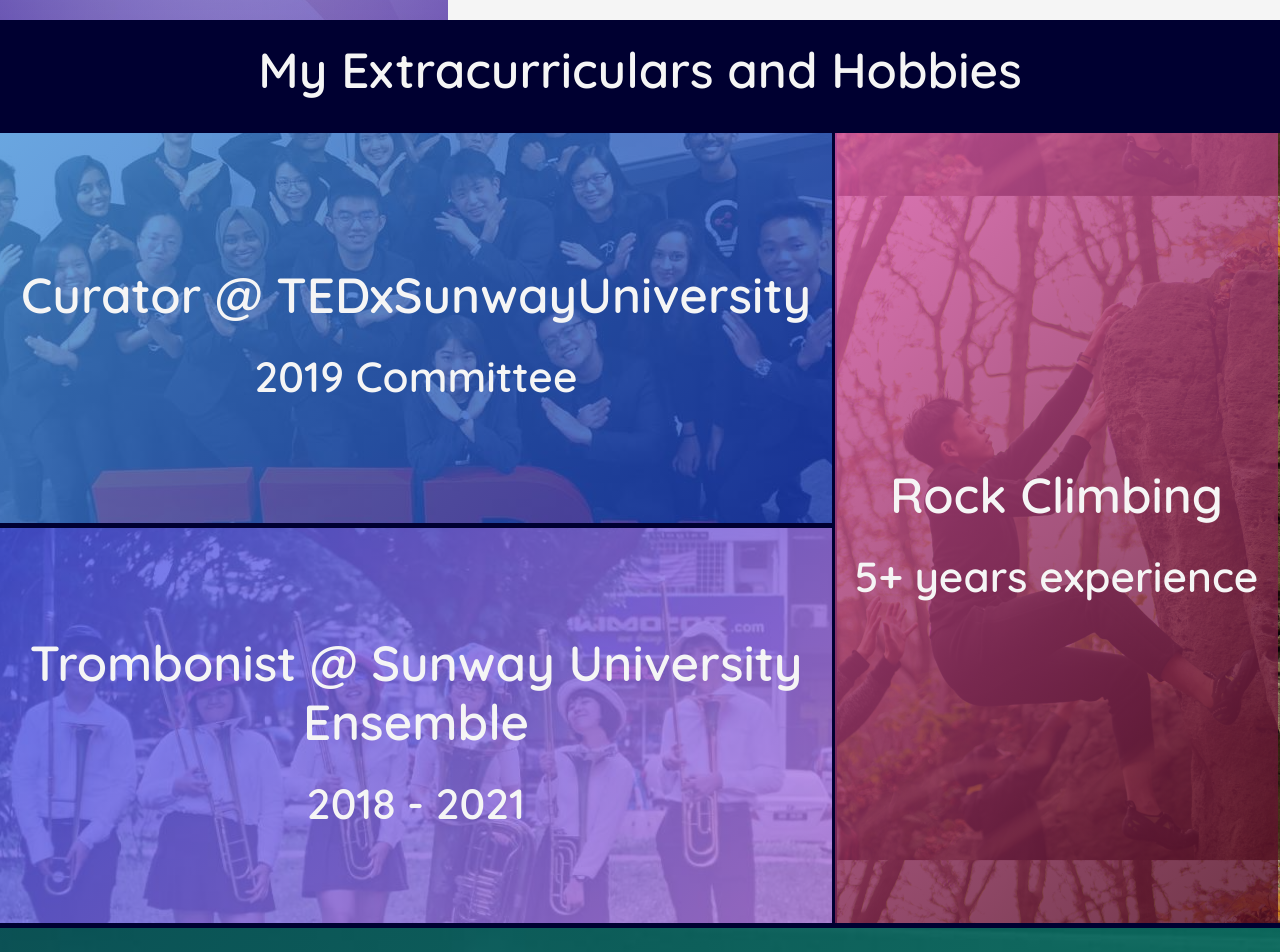
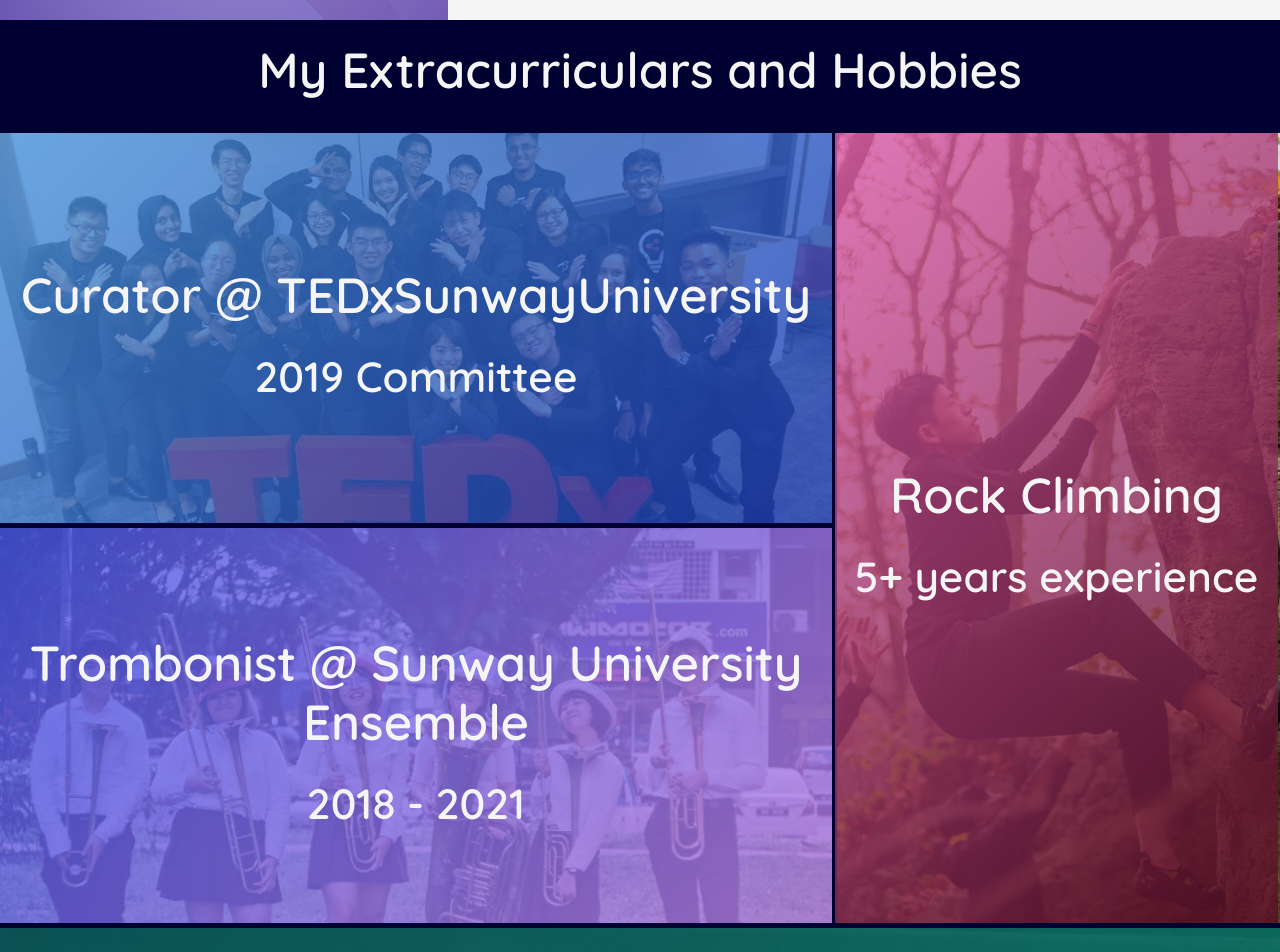
Before and after one commit to mcpenguin/the-arctic-blog, a React (Create React App) app: page / in a window 1280 px wide. Shown: the part 7120-8072 px from the top of the page. Built offline with nearby package versions, Linux system fonts and the light colour scheme.

Commit message:
small changes to extracur

```diff
--- a/src/components/Extracurriculars/Extracurriculars.scss
+++ b/src/components/Extracurriculars/Extracurriculars.scss
@@ -47,6 +47,7 @@
                 .tedx {
                     height: 50%;
                     background: url("./images/tedx.jpg");
+                    background-size: cover;
                     background-position: center;
 
                     border-top: $dark_border;
@@ -65,7 +66,7 @@
                     height: 50%;
                     background: url("./images/sue.jpg");
                     background-position: center;
-                    background-size: 105%;
+                    background-size: cover;
 
                     border-bottom: $dark_border;
 
@@ -88,7 +89,7 @@
                     height: 100%;
                     background: url("./images/rc.jpg");
                     background-position: center;
-                    background-size: 100%;
+                    background-size: cover;
 
                     border-left: $dark_border;
                     border-top: $dark_border;
```
